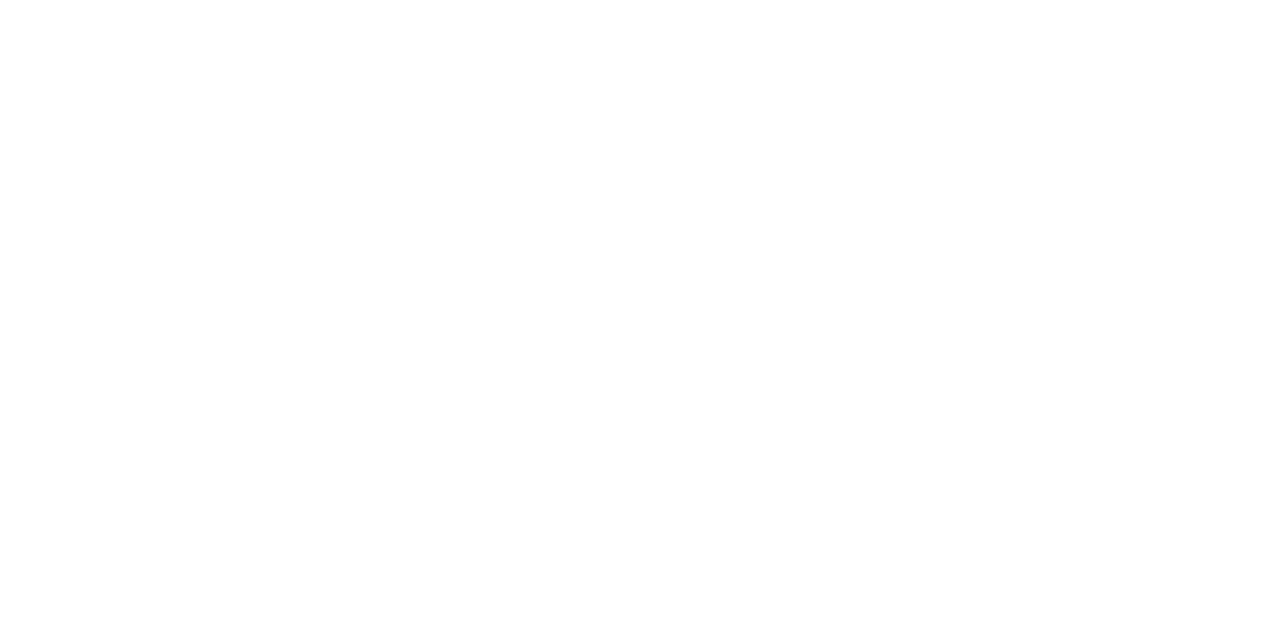
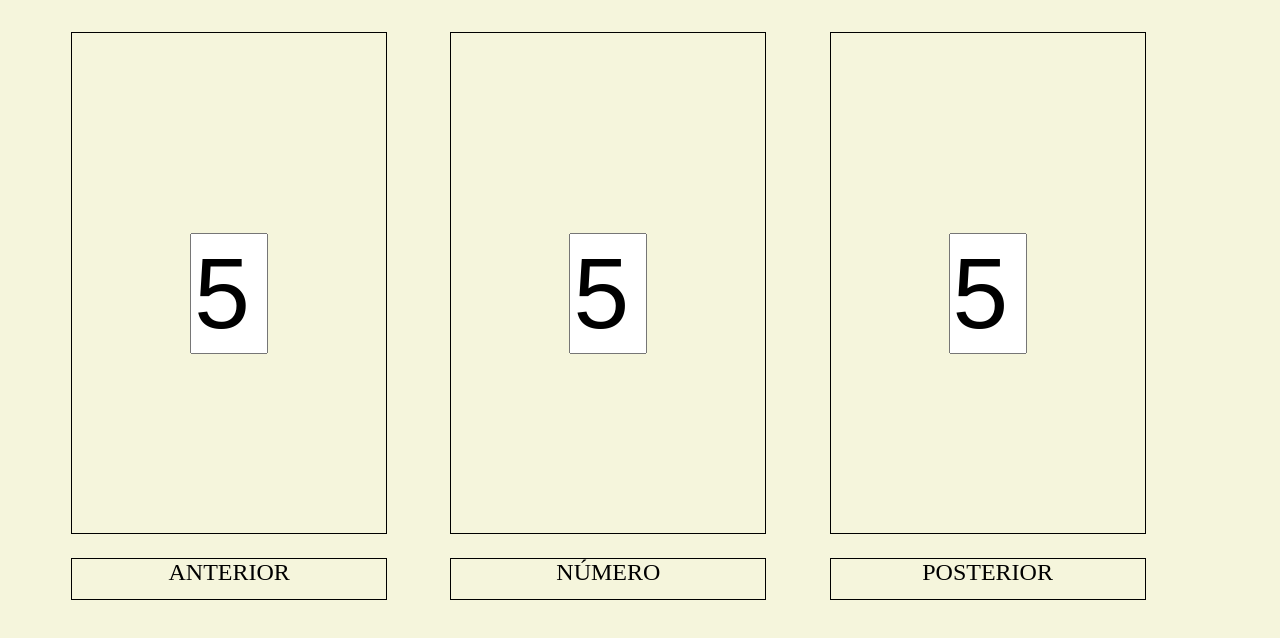
Before and after one commit to ramirorf/antpost.github.io, a plain HTML site: page index.htm in a window 1280 px wide. Drawn offline with Linux system fonts and the light colour scheme.

Commit message:
añadir javascript

```diff
--- a/index.css
+++ b/index.css
@@ -2,6 +2,13 @@
 body {
     background-color:beige;
     margin-top: 2em;
+}
+body.mal {
+    background-color:red;
+}
+
+body.bien {
+    background-color:green;
 }
 
 .columna {
--- a/index.htm
+++ b/index.htm
@@ -2,7 +2,27 @@
 <HTML>
   <head>
     <title>Anterior y Posterior</title>
+    <link rel="stylesheet" href="index.css">
+    <script src="./index.js"></script>
   </head>
   <body>
+      <div class="columna">
+        <div class="numero">
+          <input name="anterior" type="number" min="0" max="9" step="1" value="5" onchange="javascript:comprobar()">
+        </div>
+        <div class="etiqueta">ANTERIOR</div>
+      </div>
+      <div class="columna">
+        <div class="numero">
+          <input name="numero" type="number" min="0" max="9" step="1" value="5" onchange="javascript:comprobar()">
+        </div>
+        <div class="etiqueta">NÚMERO</div>
+      </div>
+      <div class="columna">
+        <div class="numero">
+          <input name="posterior" type="number" min="0" max="9" step="1" value="5" onchange="javascript:comprobar()">
+        </div>
+        <div class="etiqueta">POSTERIOR</sdiv>
+      </div>
   </body>
 </HTML>
--- /dev/null
+++ b/index.js
@@ -0,0 +1,12 @@
+
+
+function comprobar() {
+    var anterior = parseInt(document.getElementsByName("anterior")[0].value);
+    var numero = parseInt(document.getElementsByName("numero")[0].value);
+    var posterior = parseInt(document.getElementsByName("posterior")[0].value);
+
+    var check = ((anterior+1) == numero) && ((numero+1) == posterior);
+
+    document.body.classList.add(check ? "bien" : "mal");
+    document.body.classList.remove(!check ? "bien" : "mal");
+}
```
